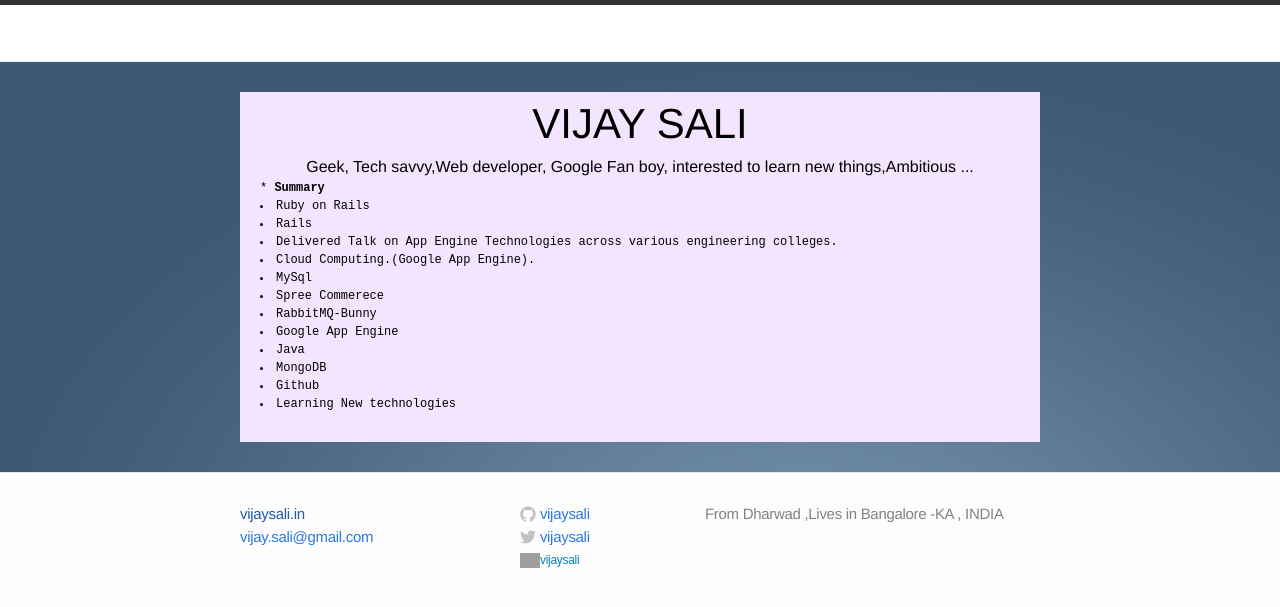
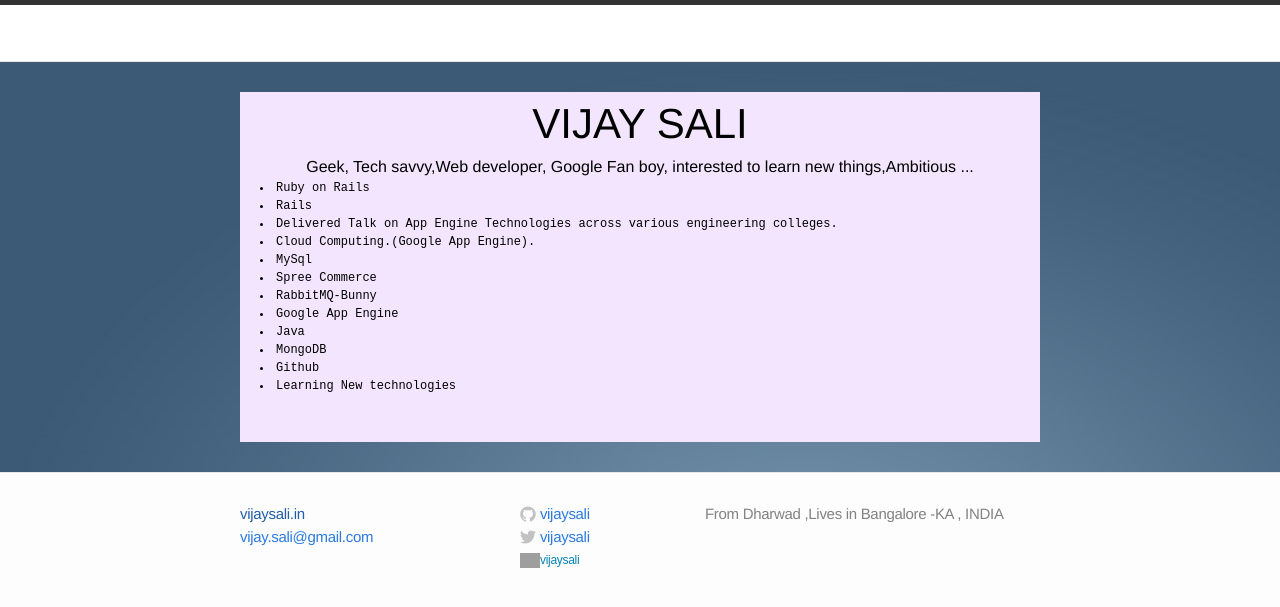
Before and after one commit to vijaysali/vijaysali.github.io, a Jekyll site: the page built from index.html, in a window 1280 px wide. Shown: the top 607 px of the page. Built offline with Jekyll 4.4.1, drawn with Linux system fonts in a browser that asks for light colours; grey boxes are pictures that could not be loaded.

Commit message:
index page change

```diff
--- a/index.html
+++ b/index.html
@@ -8,13 +8,12 @@
   <p class="text">{{ site.description }}</p>
   </center>
   <div class="summary-content">
-  <p> * <b>Summary</b> </p>
   <li>Ruby on Rails</li>
   <li>Rails</li>
   <li>Delivered Talk on App Engine Technologies across various engineering colleges.</li>
   <li>Cloud Computing.(Google App Engine).</li>
   <li>MySql</li>
-  <li>Spree Commerece</li>
+  <li>Spree Commerce</li>
   <li>RabbitMQ-Bunny</li>
   <li>Google App Engine</li>
   <li>Java</li>
```
